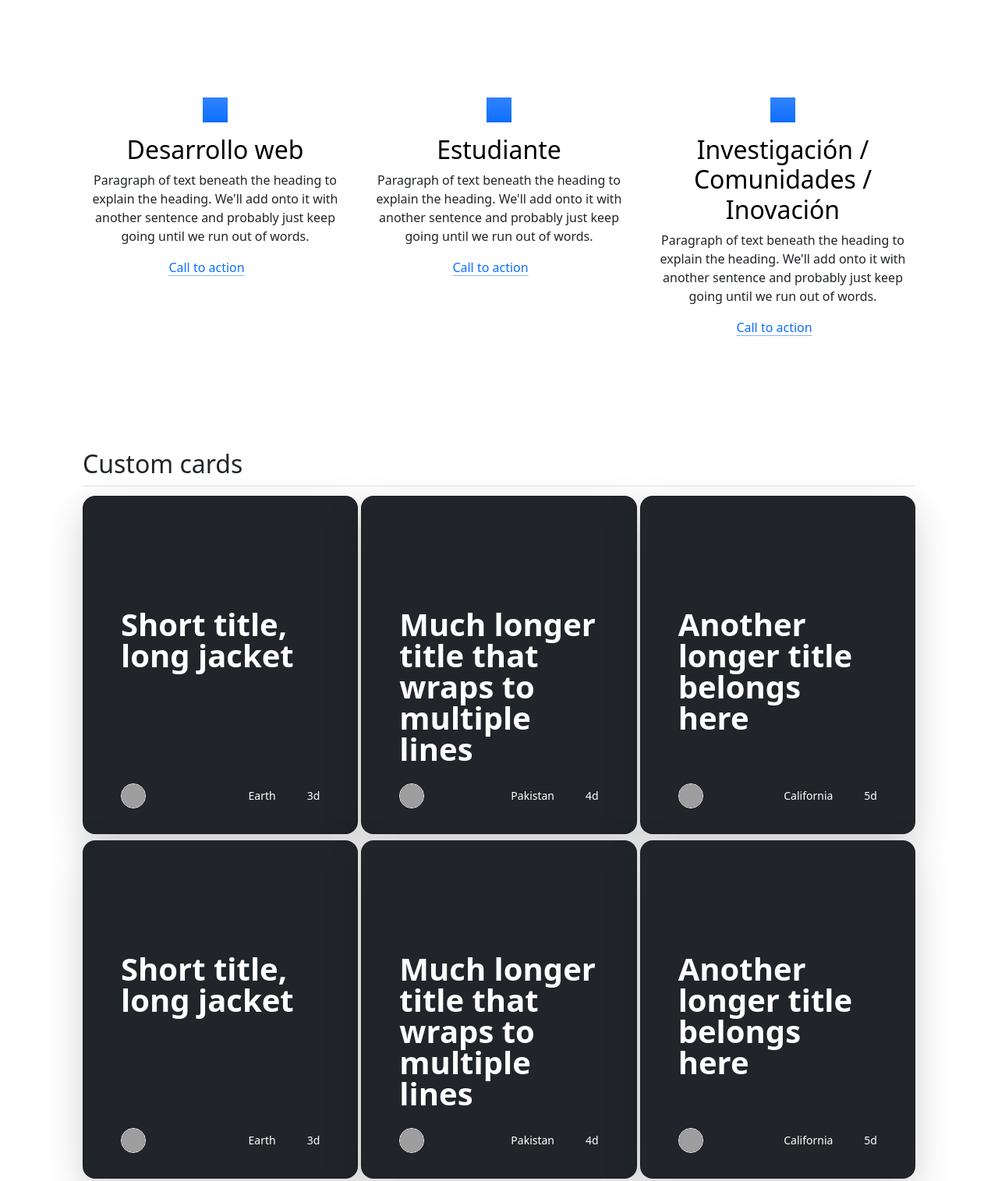
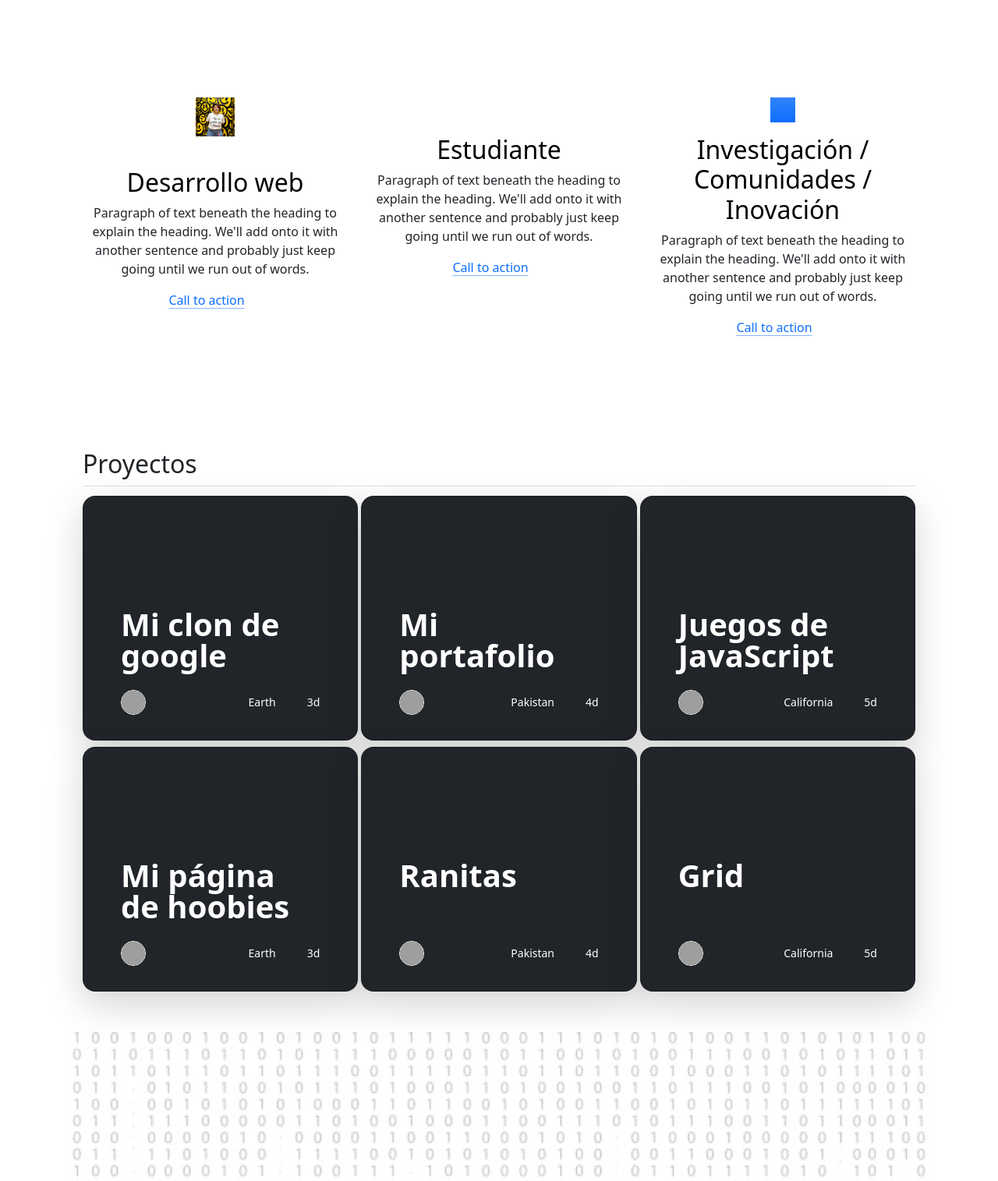
Before and after one commit to malibb/mi-portafolio-technolochicasPRO, a plain HTML site: page index.html in a window 1280 px wide. Shown: the part 940-2455 px from the top of the page at 78% size. Drawn offline with nearby package versions, Linux system fonts and the light colour scheme; grey boxes are pictures that could not be loaded.

Commit message:
cambios del portafolio

```diff
--- a/index.html
+++ b/index.html
@@ -14,6 +14,9 @@
     <!-- Link a iconos de booststrap -->
     <link rel="stylesheet" href="https://cdn.jsdelivr.net/npm/bootstrap-icons@1.11.1/font/bootstrap-icons.css">
 
+
+    <!-- Link a mi css, siempre va hasta abajo de los archivos externos -->
+    <link rel="stylesheet" href="style.css">
 </head>
 
 <body>
@@ -37,7 +40,7 @@
 
         <section id="sobre-mi" class="vh-100 px-4 py-5 my-5 text-center d-flex justify-content-center align-items-center">
             <div>
-                <img class="d-block mx-auto mb-4" src="assets/perfil.jpg" alt="" width="300" height="300">
+                <img class="d-block mx-auto mb-4" src="assets/logoweb.avif" alt="" width="300" height="300">
             <h1 class="display-5 fw-bold text-body-emphasis">Malinali Becerril</h1>
             <h5 class="fw-bold text-body-emphasis">De día programadora, de noche doy clases, y el fin de semana no estoy c:</h5>
 
@@ -55,8 +58,8 @@
         <section id="habilidades" class="text-center px-4 py-5" id="featured-3">
             <div class="row g-4 py-5 row-cols-1 row-cols-lg-3">
               <div class="feature col">
-                <div class="feature-icon d-inline-flex align-items-center justify-content-center text-bg-primary bg-gradient fs-2 mb-3">
-                  <svg class="bi" width="1em" height="1em"><use xlink:href="#collection"></use></svg>
+                <div class="feature-icon d-inline-flex align-items-center justify-content-center bg-gradient fs-2 mb-3">
+                  <img class="d-block mx-auto mb-4" src="assets/perfil.jpg" alt="" width="50" height="50">
                 </div>
                 <h3 class="fs-2 text-body-emphasis">Desarrollo web</h3>
                 <p>Paragraph of text beneath the heading to explain the heading. We'll add onto it with another sentence and probably just keep going until we run out of words.</p>
@@ -66,7 +69,7 @@
                 </a>
               </div>
               <div class="feature col">
-                <div class="feature-icon d-inline-flex align-items-center justify-content-center text-bg-primary bg-gradient fs-2 mb-3">
+                <div class="feature-icon d-inline-flex align-items-center justify-content-center bg-gradient fs-2 mb-3">
                   <svg class="bi" width="1em" height="1em"><use xlink:href="#people-circle"></use></svg>
                 </div>
                 <h3 class="fs-2 text-body-emphasis">Estudiante</h3>
@@ -92,13 +95,13 @@
         </section>
 
         <section id="proyectos" class="px-4 py-5" id="custom-cards">
-            <h2 class="pb-2 border-bottom">Custom cards</h2>
+            <h2 class="pb-2 border-bottom">Proyectos</h2>
 
             <div class="row row-cols-1 row-cols-lg-3 align-items-stretch g-1 py-1">
               <div class="col">
                 <div class="card card-cover h-100 overflow-hidden text-bg-dark rounded-4 shadow-lg" style="background-image: url('unsplash-photo-1.jpg');">
                   <div class="d-flex flex-column h-100 p-5 pb-3 text-white text-shadow-1">
-                    <h3 class="pt-5 mt-5 mb-4 display-6 lh-1 fw-bold">Short title, long jacket</h3>
+                    <h3 class="pt-5 mt-5 mb-4 display-6 lh-1 fw-bold">Mi clon de google</h3>
                     <ul class="d-flex list-unstyled mt-auto">
                       <li class="me-auto">
                         <img src="https://github.com/twbs.png" alt="Bootstrap" width="32" height="32" class="rounded-circle border border-white">
@@ -119,7 +122,7 @@
               <div class="col">
                 <div class="card card-cover h-100 overflow-hidden text-bg-dark rounded-4 shadow-lg" style="background-image: url('unsplash-photo-2.jpg');">
                   <div class="d-flex flex-column h-100 p-5 pb-3 text-white text-shadow-1">
-                    <h3 class="pt-5 mt-5 mb-4 display-6 lh-1 fw-bold">Much longer title that wraps to multiple lines</h3>
+                    <h3 class="pt-5 mt-5 mb-4 display-6 lh-1 fw-bold">Mi portafolio</h3>
                     <ul class="d-flex list-unstyled mt-auto">
                       <li class="me-auto">
                         <img src="https://github.com/twbs.png" alt="Bootstrap" width="32" height="32" class="rounded-circle border border-white">
@@ -140,7 +143,7 @@
               <div class="col">
                 <div class="card card-cover h-100 overflow-hidden text-bg-dark rounded-4 shadow-lg" style="background-image: url('unsplash-photo-3.jpg');">
                   <div class="d-flex flex-column h-100 p-5 pb-3 text-shadow-1">
-                    <h3 class="pt-5 mt-5 mb-4 display-6 lh-1 fw-bold">Another longer title belongs here</h3>
+                    <h3 class="pt-5 mt-5 mb-4 display-6 lh-1 fw-bold">Juegos de JavaScript</h3>
                     <ul class="d-flex list-unstyled mt-auto">
                       <li class="me-auto">
                         <img src="https://github.com/twbs.png" alt="Bootstrap" width="32" height="32" class="rounded-circle border border-white">
@@ -162,7 +165,7 @@
                 <div class="col">
                   <div class="card card-cover h-100 overflow-hidden text-bg-dark rounded-4 shadow-lg" style="background-image: url('unsplash-photo-1.jpg');">
                     <div class="d-flex flex-column h-100 p-5 pb-3 text-white text-shadow-1">
-                      <h3 class="pt-5 mt-5 mb-4 display-6 lh-1 fw-bold">Short title, long jacket</h3>
+                      <h3 class="pt-5 mt-5 mb-4 display-6 lh-1 fw-bold">Mi página de hoobies</h3>
                       <ul class="d-flex list-unstyled mt-auto">
                         <li class="me-auto">
                           <img src="https://github.com/twbs.png" alt="Bootstrap" width="32" height="32" class="rounded-circle border border-white">
@@ -183,7 +186,7 @@
                 <div class="col">
                   <div class="card card-cover h-100 overflow-hidden text-bg-dark rounded-4 shadow-lg" style="background-image: url('unsplash-photo-2.jpg');">
                     <div class="d-flex flex-column h-100 p-5 pb-3 text-white text-shadow-1">
-                      <h3 class="pt-5 mt-5 mb-4 display-6 lh-1 fw-bold">Much longer title that wraps to multiple lines</h3>
+                      <h3 class="pt-5 mt-5 mb-4 display-6 lh-1 fw-bold">Ranitas</h3>
                       <ul class="d-flex list-unstyled mt-auto">
                         <li class="me-auto">
                           <img src="https://github.com/twbs.png" alt="Bootstrap" width="32" height="32" class="rounded-circle border border-white">
@@ -204,7 +207,7 @@
                 <div class="col">
                   <div class="card card-cover h-100 overflow-hidden text-bg-dark rounded-4 shadow-lg" style="background-image: url('unsplash-photo-3.jpg');">
                     <div class="d-flex flex-column h-100 p-5 pb-3 text-shadow-1">
-                      <h3 class="pt-5 mt-5 mb-4 display-6 lh-1 fw-bold">Another longer title belongs here</h3>
+                      <h3 class="pt-5 mt-5 mb-4 display-6 lh-1 fw-bold">Grid</h3>
                       <ul class="d-flex list-unstyled mt-auto">
                         <li class="me-auto">
                           <img src="https://github.com/twbs.png" alt="Bootstrap" width="32" height="32" class="rounded-circle border border-white">
@@ -262,10 +265,12 @@
 
 
         <section id="contacto" class="px-4 py-5 my-5 text-center">
-            <img class="d-block mx-auto mb-4" src="/docs/5.3/assets/brand/bootstrap-logo.svg" alt="" width="72" height="57">
-            <h1 class="display-5 fw-bold text-body-emphasis">Centered hero</h1>
+            <img class="d-block mx-auto mb-4" src="/assets/correo.png" alt="" width="100" height="85">
+            <h1 class="display-5 fw-bold text-body-emphasis">Ayúdame a ayudarte</h1>
             <div class="col-lg-6 mx-auto">
-              <p class="lead mb-4">Quickly design and customize responsive mobile-first sites with Bootstrap, the world’s most popular front-end open source toolkit, featuring Sass variables and mixins, responsive grid system, extensive prebuilt components, and powerful JavaScript plugins.</p>
+              <p class="lead mb-4">Si necesitas ayuda con proyectos de desarrollo web, temario  de desarrollo web e ingeniería de datos.
+                Puedes agendar una mentoria o contactarme con la información de tu proyecto.
+              </p>
               <div class="d-grid gap-2 d-sm-flex justify-content-sm-center">
                 <a class="fs-2 text-dark" target="_blank" href="mailto:malinali@correo.com">
                 <button type="button" class="btn btn-outline-secondary btn-lg px-4">Contáctame</button></a>
@@ -300,6 +305,8 @@
             </ul>
         </footer>
     </div>
+
+    <!-- Link a el código de Js de bootstrap para que funciones los elementos dinámicos: carrusel, dropdowns, tooltips -->
     <script src="https://cdn.jsdelivr.net/npm/bootstrap@5.3.2/dist/js/bootstrap.bundle.min.js"
         integrity="sha384-C6RzsynM9kWDrMNeT87bh95OGNyZPhcTNXj1NW7RuBCsyN/o0jlpcV8Qyq46cDfL"
         crossorigin="anonymous"></script>
--- /dev/null
+++ b/style.css
@@ -0,0 +1,6 @@
+.hero-image {
+    background-image: url("assets/cinnamoroll--14494.jpg");
+    background-position: center;
+    background-repeat: no-repeat;
+    background-size: cover;
+}
```
Also changed, not shown: assets/correo.png (added), assets/logoweb.avif (added), 1 other file.
